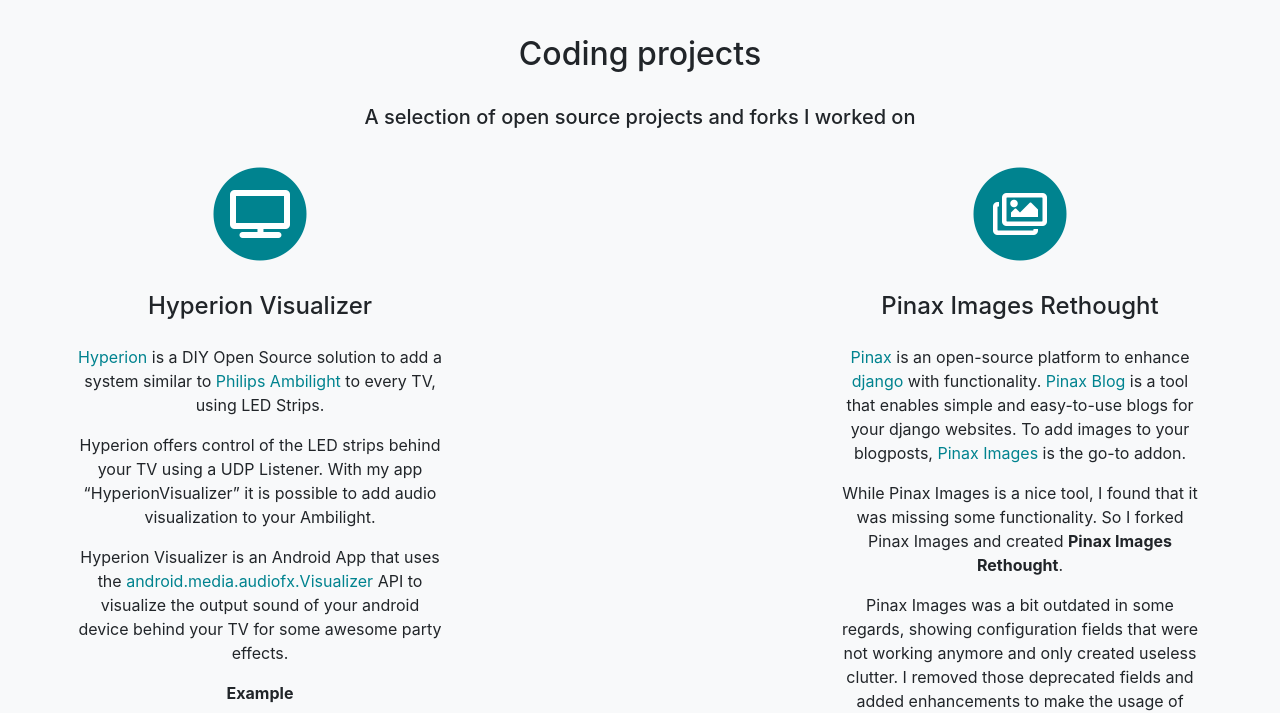
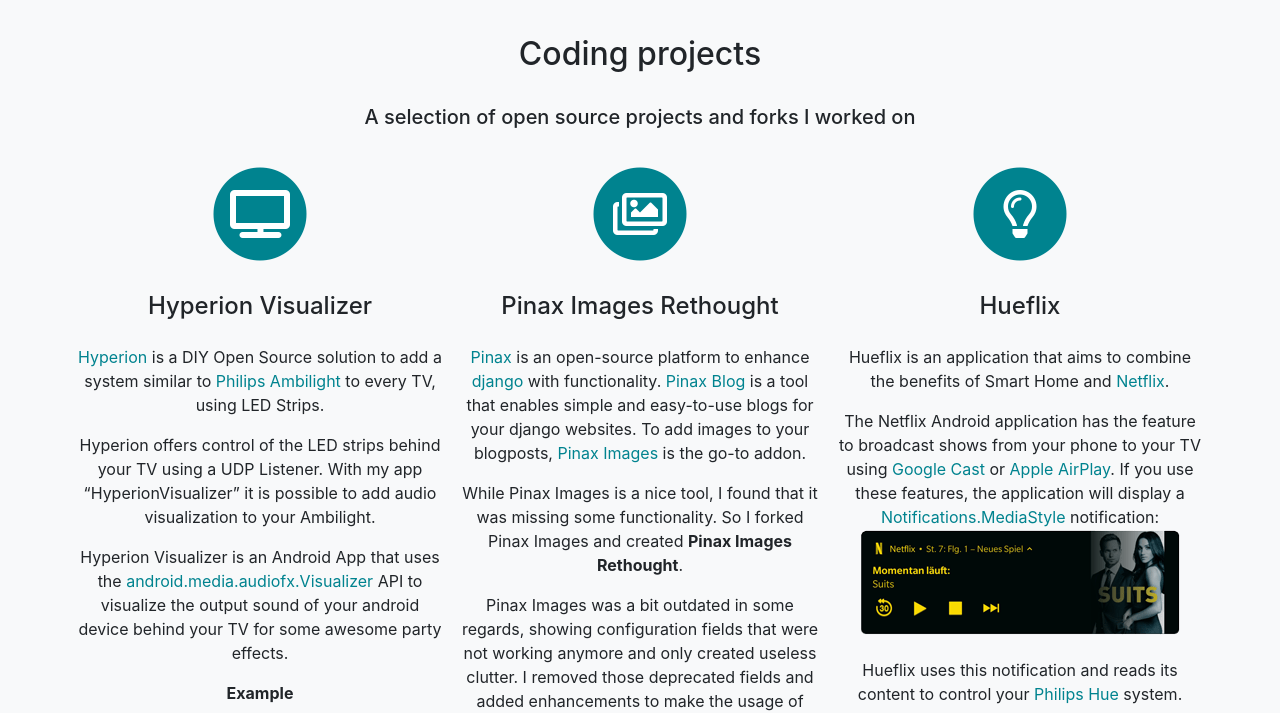
Before and after one commit to doktormerlin/doktormerlin.github.io, a plain HTML site: page categories/index.html in a window 1280 px wide. Shown: the part 620-1333 px from the top of the page. Drawn offline with Linux system fonts and the light colour scheme.

Commit message:
disabled spacer

```diff
--- a/categories/index.html
+++ b/categories/index.html
@@ -500,15 +500,6 @@ html {
             </div>
           </div>
           <div class="col-md-4 d-flex flex-column">
-              <div class="col justify-content-between d-flex flex-column header">
-              <div class="row image justify-content-center align-items-center">
-              </div>
-              <div class="row justify-content-center text-center"></div>
-              </div>
-            <div class="row justify-content-center text-center p-2">
-            </div>
-          </div>
-          <div class="col-md-4 d-flex flex-column">
               <a href="https://github.com/doktormerlin/pinax-images-rethought" class="col justify-content-between d-flex flex-column header text-body">
               <div class="row image justify-content-center align-items-center">
                     <span class="fa-stack fa-3x m-2" title="Pinax Images Rethought">
```
Also changed, not shown: index.html (+0 -9 lines), tags/index.html (+0 -9 lines), 1 other file.
